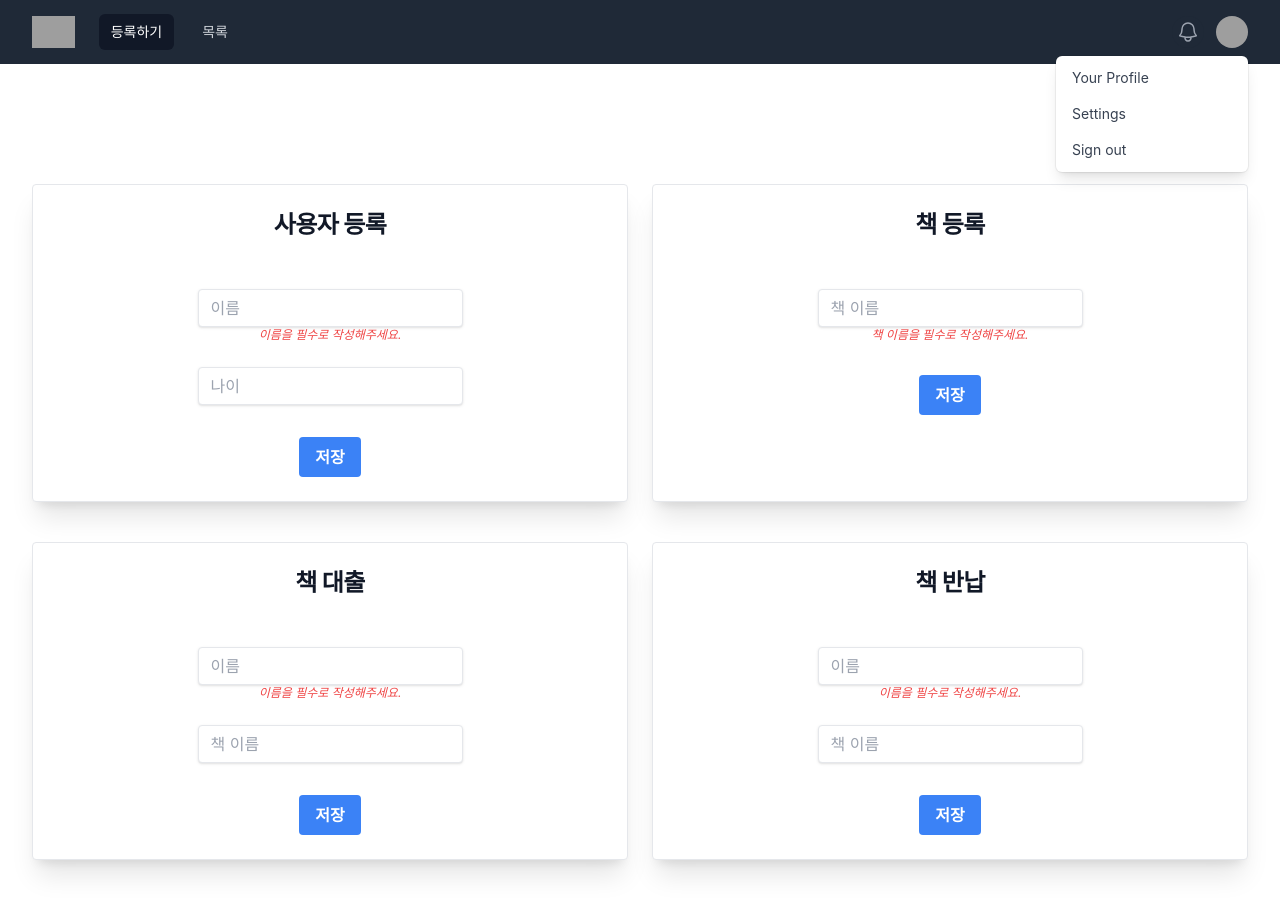
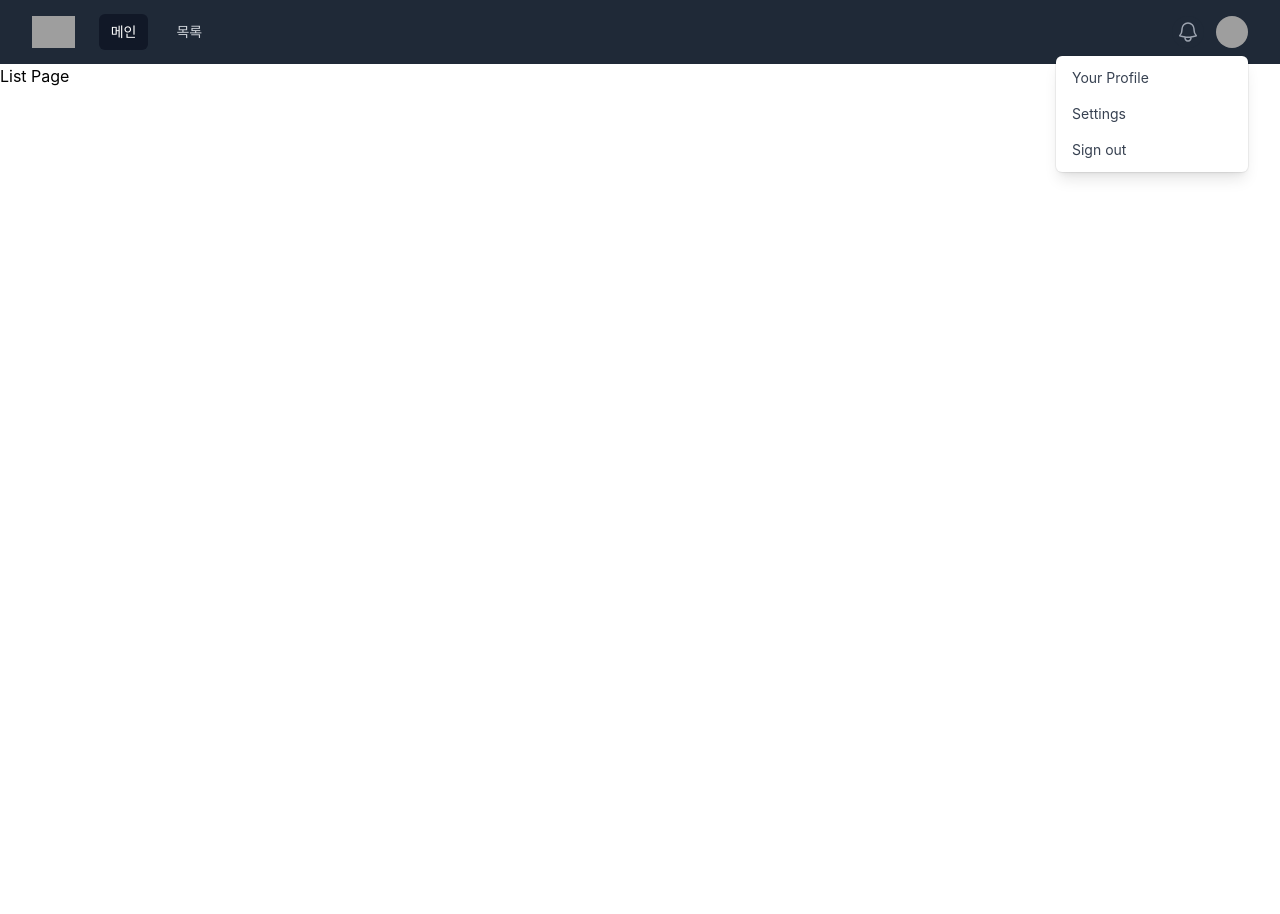
Before and after one commit to tlspak8899/library-project, a React (Create React App) app in the folder src/main/frontend/: page /list in a window 1280 px wide. Shown: the top 914 px of the page. After the commit the page ends 800 px from the top, so only its background shows below. Built offline with nearby package versions, Linux system fonts and the light colour scheme; grey boxes are pictures that could not be loaded.

Commit message:
[2024-11-20] Link 작업

```diff
--- a/src/main/frontend/src/App.js
+++ b/src/main/frontend/src/App.js
@@ -1,15 +1,21 @@
-import logo from './logo.svg';
 import './App.css';
-import MainPage from './page/mainPage'
-import Navigation from "./component/navigation";
+import MainPage from './page/mainPage';
+import Navigation from './component/navigation';
+import { BrowserRouter as Router, Routes, Route } from 'react-router-dom';
+import List from './page/list/List';
 
 function App() {
-  return (
-      <div>
-        <Navigation></Navigation>
-        <MainPage></MainPage>
-      </div>
-  );
+    return (
+        <Router>
+            <div>
+                <Navigation />
+                <Routes>
+                    <Route path="/" element={<MainPage />} /> {/* 메인 페이지 */}
+                    <Route path="/list" element={<List />} /> {/* 목록 페이지 */}
+                </Routes>
+            </div>
+        </Router>
+    );
 }
 
 export default App;
--- a/src/main/frontend/src/component/navigation.jsx
+++ b/src/main/frontend/src/component/navigation.jsx
@@ -1,3 +1,4 @@
+import {Link} from "react-router-dom";
 
 const Navigation = () => {
     return (
@@ -30,10 +31,10 @@ const Navigation = () => {
                         </div>
                         <div className="hidden sm:ml-6 sm:block">
                             <div className="flex space-x-4">
-                                <a href="#" className="rounded-md bg-gray-900 px-3 py-2 text-sm font-medium text-white"
-                                   aria-current="page">등록하기</a>
-                                <a href="#"
-                                   className="rounded-md px-3 py-2 text-sm font-medium text-gray-300 hover:bg-gray-700 hover:text-white">목록</a>
+                                <Link to="/" className="rounded-md bg-gray-900 px-3 py-2 text-sm font-medium text-white"
+                                   aria-current="page">메인</Link>
+                                <Link to="/list"
+                                   className="rounded-md px-3 py-2 text-sm font-medium text-gray-300 hover:bg-gray-700 hover:text-white">목록</Link>
                             </div>
                         </div>
                     </div>
--- a/src/main/frontend/src/page/list/List.jsx
+++ b/src/main/frontend/src/page/list/List.jsx
@@ -1,11 +1,5 @@
-
-
-
 const List = () => {
-    return(
-        <div>잠</div>
-    );
-}
-
+    return <div>List Page</div>;
+};
 
 export default List;
```
Also changed, not shown: src/main/frontend/public/List.jsx (added), 1 other file (tests, documents, lock files or other folders).
